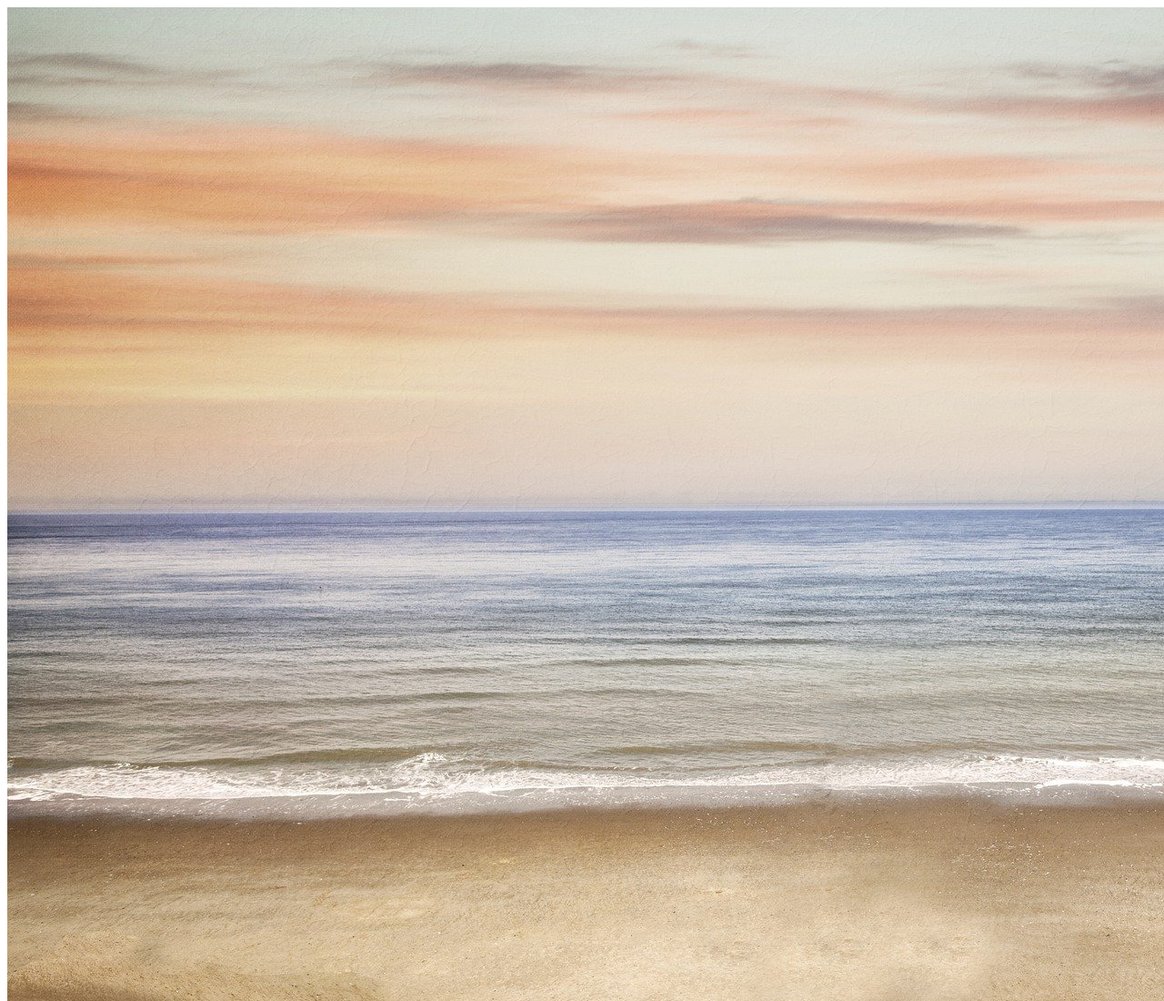
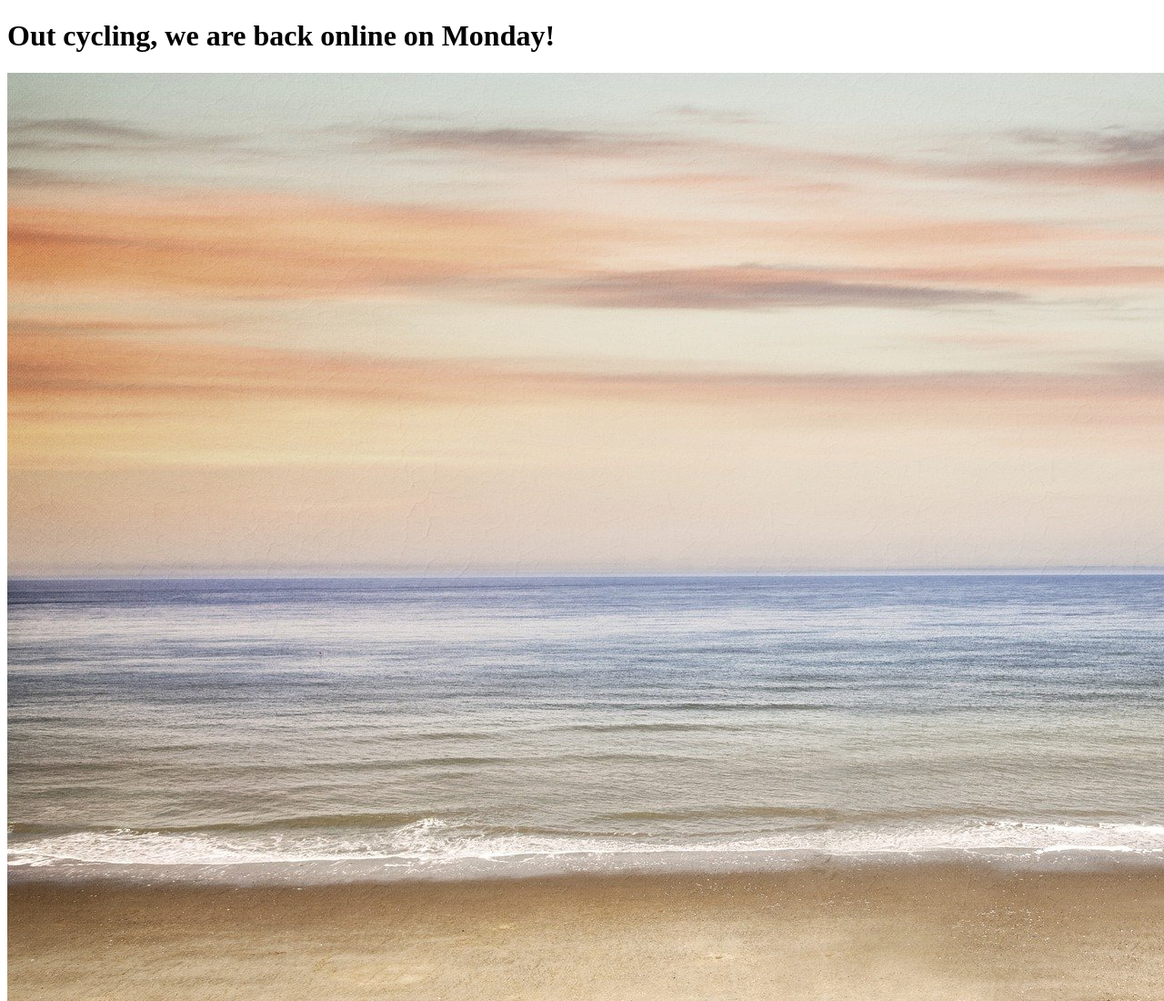
Before and after one commit to vaqzn/vaqzn.github.io, a plain HTML site: page index.html in a window 1280 px wide. Shown: the top 1100 px of the page at 91% size. Drawn offline with Linux system fonts and the light colour scheme.

Commit message:
Update index.html

```diff
--- a/index.html
+++ b/index.html
@@ -5,6 +5,7 @@
 <title>Jinny Chen</title>
 </head>
 <body>
+  <h1>Out cycling, we are back online on Monday!</h1>
 <img src="img.jpg" alt="image">
 </body>
 </html>
```
